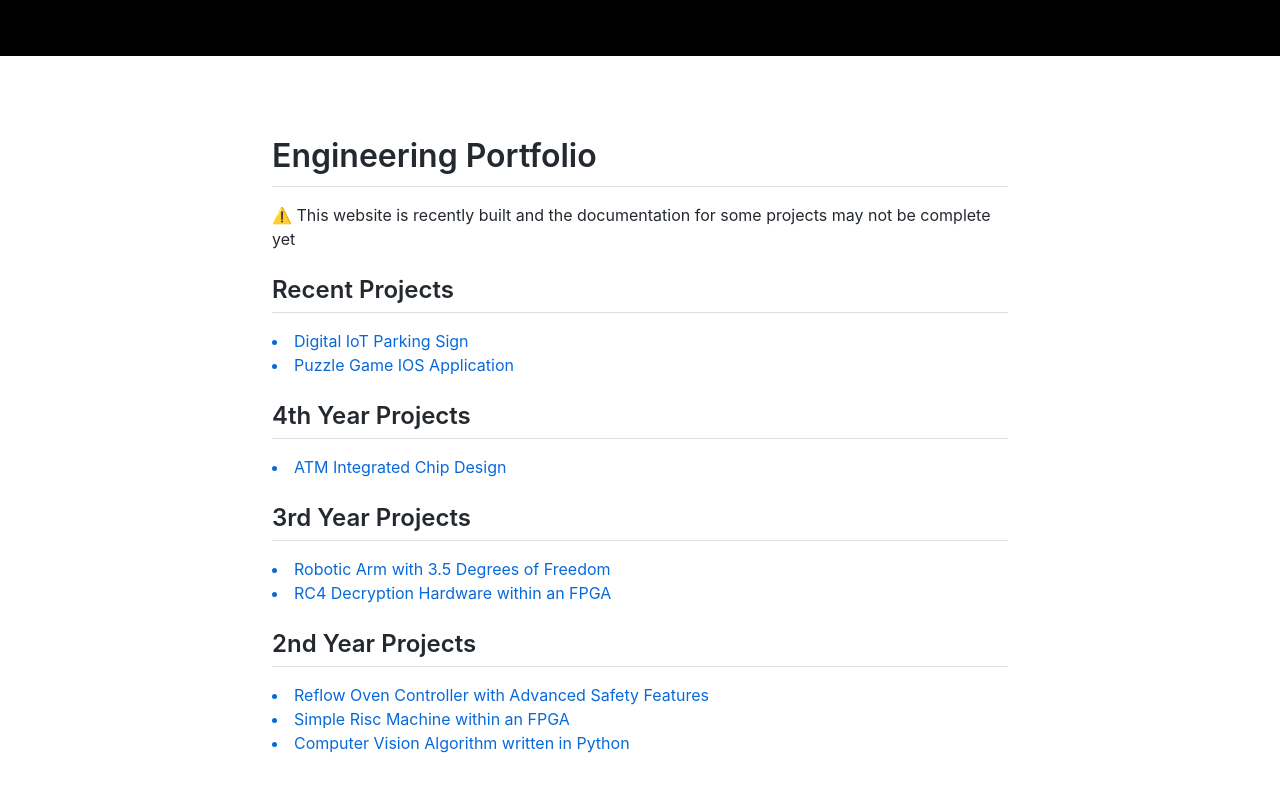
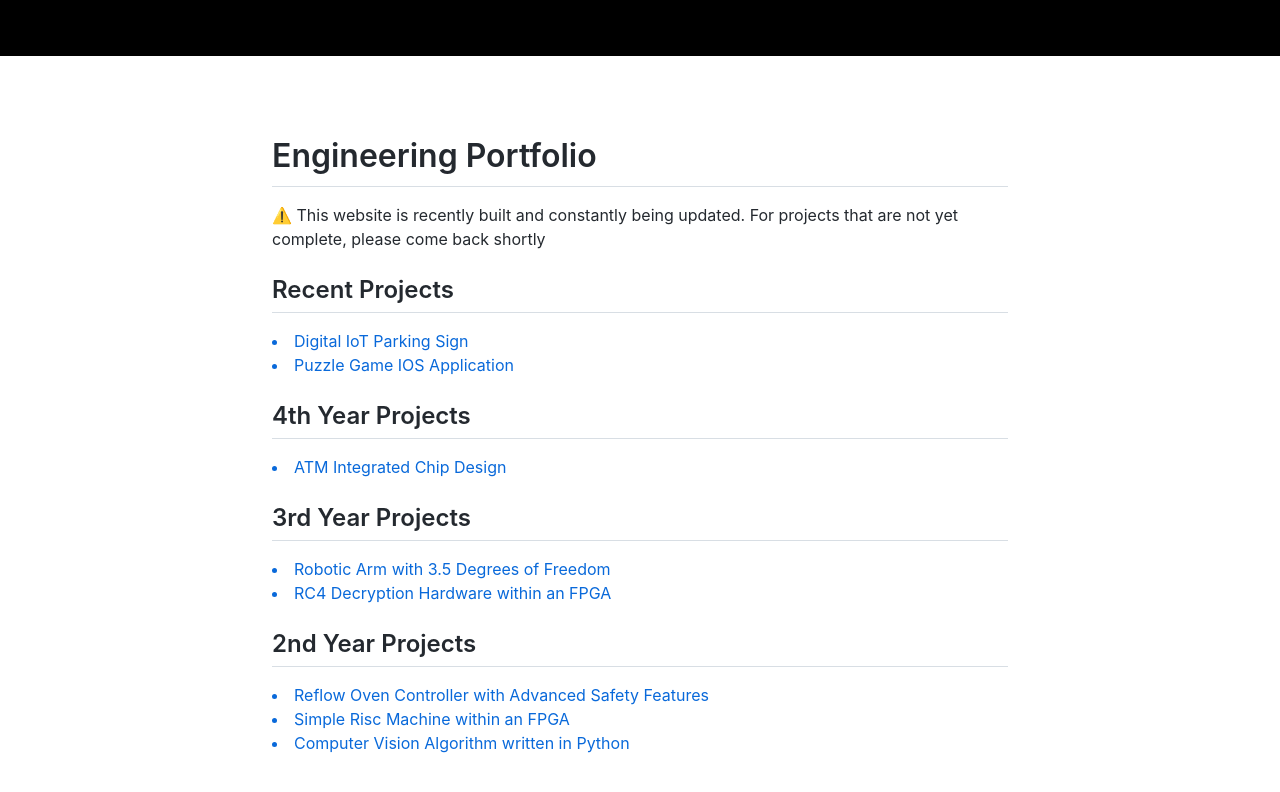
Before and after one commit to jaredgendron/jaredgendron.github.io, a Jekyll site: the page built from pages/portfolio.html, in a window 1280 px wide and 900 px high. Shown: the top 792 px of the window. Built offline with Jekyll 4.4.1, drawn with Linux system fonts in a browser that asks for light colours; nearby versions of some CDN libraries.

Commit message:
removed smooth scrolling and updated bio

```diff
--- a/_scss/style.scss
+++ b/_scss/style.scss
@@ -2,10 +2,6 @@
   box-sizing: border-box;
   margin: 0;
   padding: 0;
-}
-
-html {
-  scroll-behavior: smooth;
 }
 
 body {
--- a/pages/portfolio.html
+++ b/pages/portfolio.html
@@ -8,7 +8,7 @@
     <div class="markdown-body">
       <h1>Engineering Portfolio</h1>
 
-      <p>⚠️ This website is recently built and the documentation for some projects may not be complete yet</p>
+      <p>⚠️ This website is recently built and constantly being updated. For projects that are not yet complete, please come back shortly</p>
 
       <!-- {% assign projects = site.projects %}
       {% for project in projects %}
```
Also changed, not shown: _includes/bio.md (+2 -2 lines).
